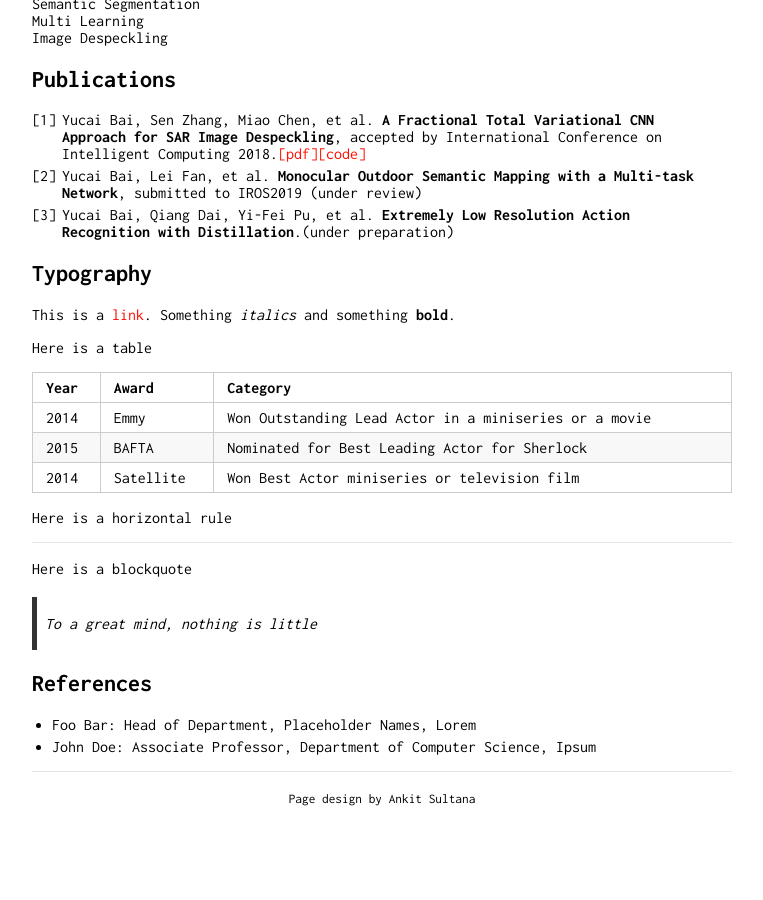
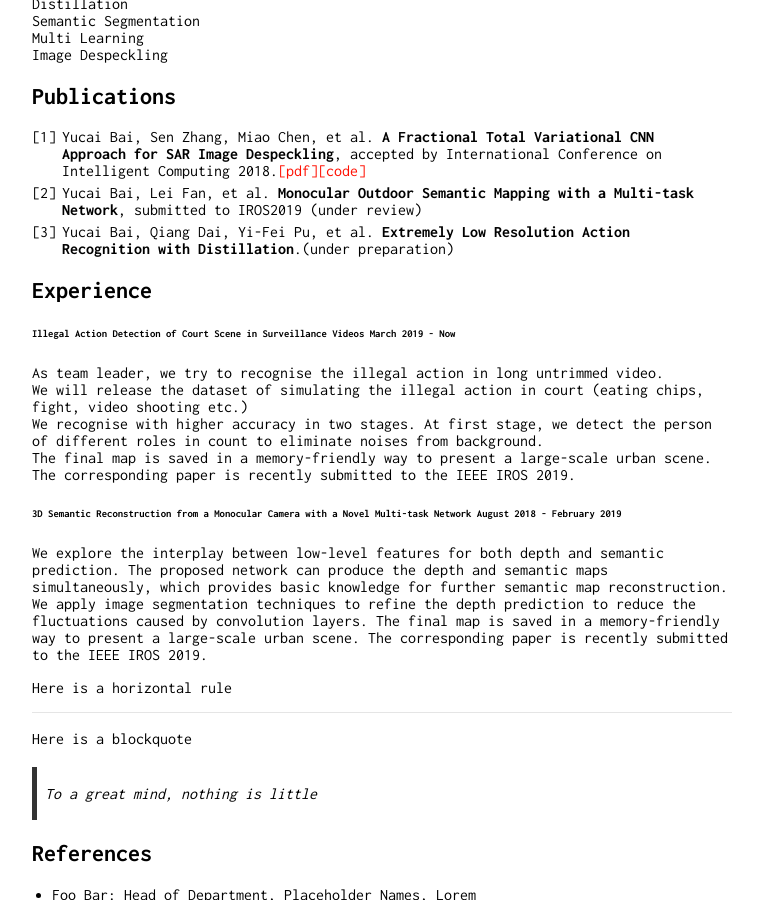
Before and after one commit to RaymondByc/raymondbyc-github.io, a Jekyll site: the page built from index.md, in a window 1280 px wide and 900 px high, scrolled down 649 px. Shown: the whole window, without its empty margins (258-1021 px from the left). Built offline with Jekyll 4.4.1, drawn with Linux system fonts in a browser that asks for light colours; our own code applies the rules of GitHub Pages for plain Markdown files; before the commit the page ends 1455 px from its top, so only the background shows below that; some of the changed text lies outside the part shown.

Commit message:
index update.

```diff
--- a/index.md
+++ b/index.md
@@ -8,7 +8,7 @@ layout: default
 
 Hi! I am a Graduate student of College of Computer Science at Sichuan University, China.
 
-I'm looking forward to opputunies
+I'm looking forward to opputunies for PhD of Computer Vision or Deep Learning
 
 ## Education
 #### Sichuan University ( 2017/9 - 2020/6 )
@@ -36,17 +36,22 @@ Image Despeckling
 2. Yucai Bai, Lei Fan, et al. __Monocular Outdoor Semantic Mapping with a Multi-task Network__, submitted to IROS2019 (under review)
 3. Yucai Bai, Qiang Dai, Yi-Fei Pu, et al. __Extremely Low Resolution Action Recognition with Distillation__.(under preparation)
 
-## Typography
+## Experience
 
-This is a [link](http://google.com). Something *italics* and something **bold**.
+###### Illegal Action Detection of Court Scene in Surveillance Videos  March 2019 - Now
+As team leader, we try to recognise the illegal action in long untrimmed video.
+We will release the dataset of simulating the illegal action in court (eating chips, fight, video shooting etc.)
+We recognise with higher accuracy in two stages. At first stage, we detect the person of different roles in count to eliminate noises from background.
+The final map is saved in a memory-friendly way to present a large-scale urban scene.
+The corresponding paper is recently submitted to the IEEE IROS 2019.
 
-Here is a table
+###### 3D Semantic Reconstruction from a Monocular Camera with a Novel Multi-task Network August 2018 - February 2019
+We explore the interplay between low-level features for both depth and semantic prediction.
+The proposed network can produce the depth and semantic maps simultaneously, which provides basic knowledge for further semantic map reconstruction.
+We apply image segmentation techniques to refine the depth prediction to reduce the fluctuations caused by convolution layers.
+The final map is saved in a memory-friendly way to present a large-scale urban scene.
+The corresponding paper is recently submitted to the IEEE IROS 2019.
 
-Year | Award | Category
------|-------|--------
-2014 | Emmy  | Won Outstanding Lead Actor in a miniseries or a movie
-2015 | BAFTA | Nominated for Best Leading Actor for Sherlock
-2014 | Satellite | Won Best Actor miniseries or television film
 
 Here is a horizontal rule
 
```
